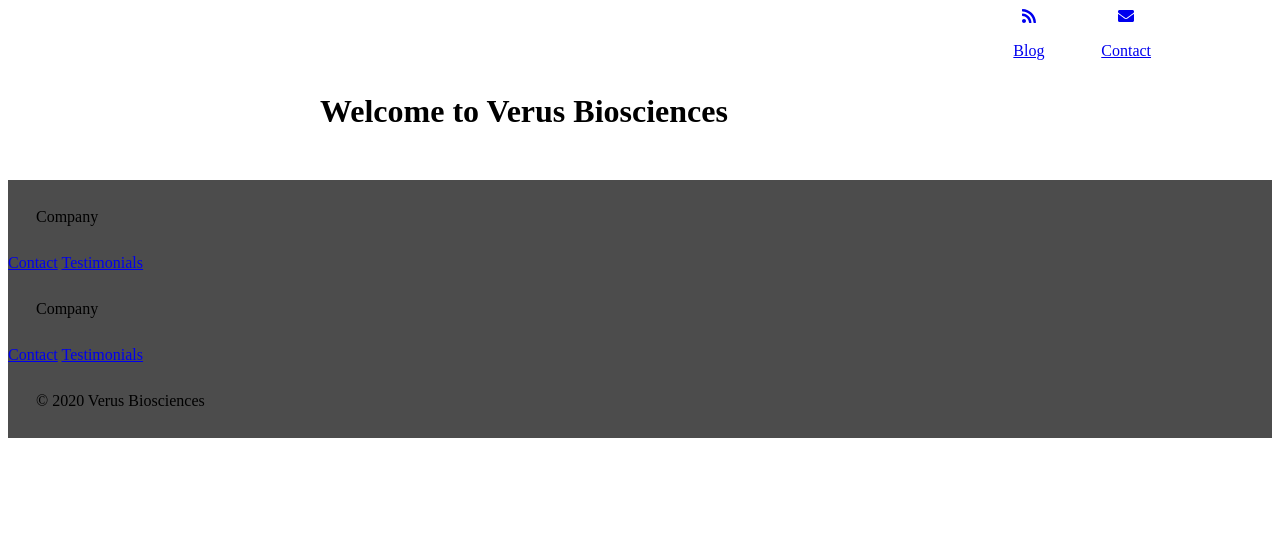
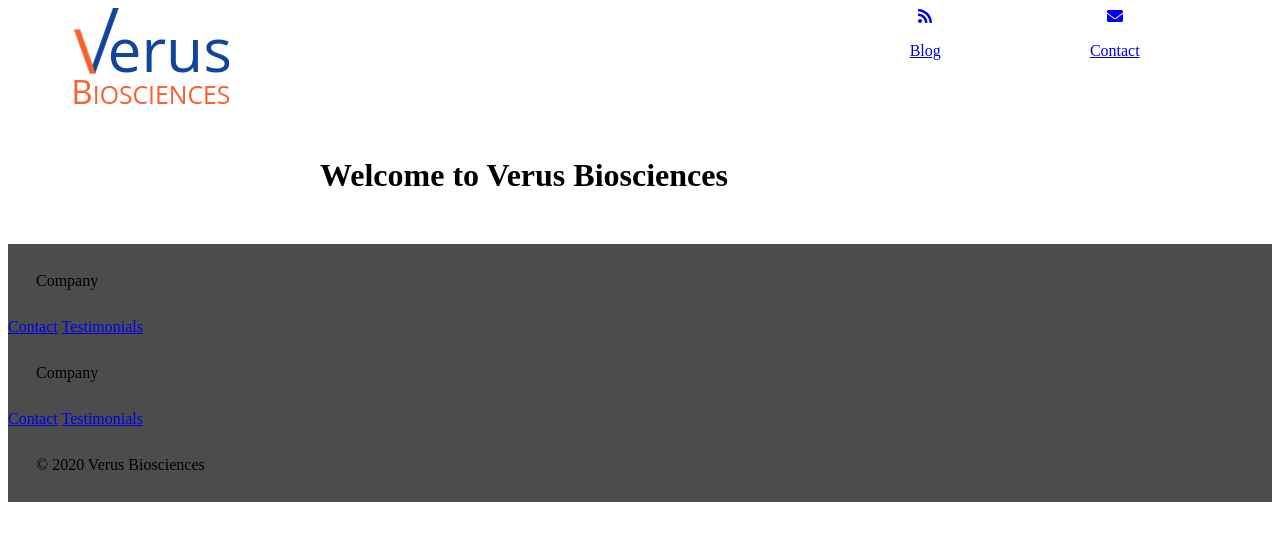
Before and after one commit to VerusBiosciences/VerusBiosciences.github.io, a Jekyll site: the page built from index.html, in a window 1280 px wide. Shown: the top 541 px of the page. Built offline with Jekyll 4.4.1, drawn with Linux system fonts in a browser that asks for light colours.

Commit message:
Adding logo, header layout update

```diff
--- a/_includes/header.html
+++ b/_includes/header.html
@@ -1,8 +1,11 @@
 <header>
     <nav role="navigation">
-      <div>
-        <span></span>
+      <div class="nav-link">
+        <a href="/">
+          <img id="logo" src="/assets/img/logo.svg" alt="Verus Biosciences logo">
+        </a>
       </div>
+      <span></span>
       <div class="nav-link">
         <a href="/blog/">
           <i class="fas fa-rss"></i>
--- a/assets/css/_header.scss
+++ b/assets/css/_header.scss
@@ -6,9 +6,15 @@
 
 nav {
     display: grid;
-    grid-template-columns: 10fr 1fr 1fr 1fr;
-    grid-template-rows: 64px;
-    width: 100%;
+    grid-template-columns: 3fr 1fr 1fr 1fr;
+    grid-template-rows: 128px;
+    width: 90%;
     vertical-align: middle;
     text-align: center;
+    padding: 0 64px;
 }
+
+#logo {
+    width: 160px;
+    float: left;
+}
```
Also changed, not shown: assets/img/logo.svg (added).
